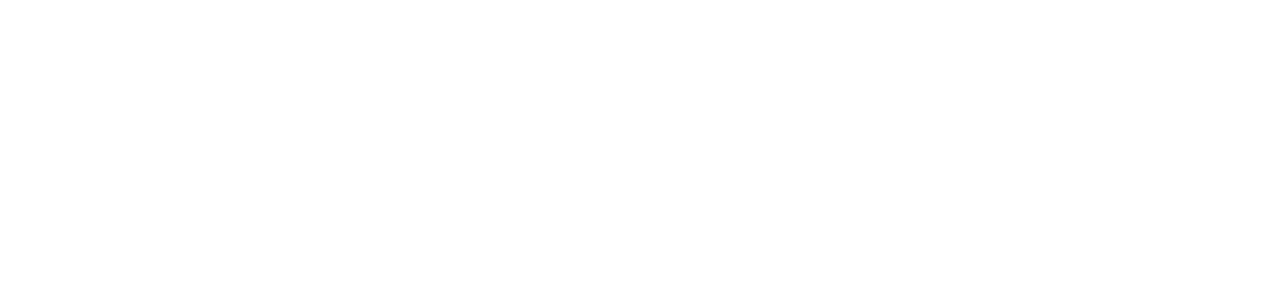
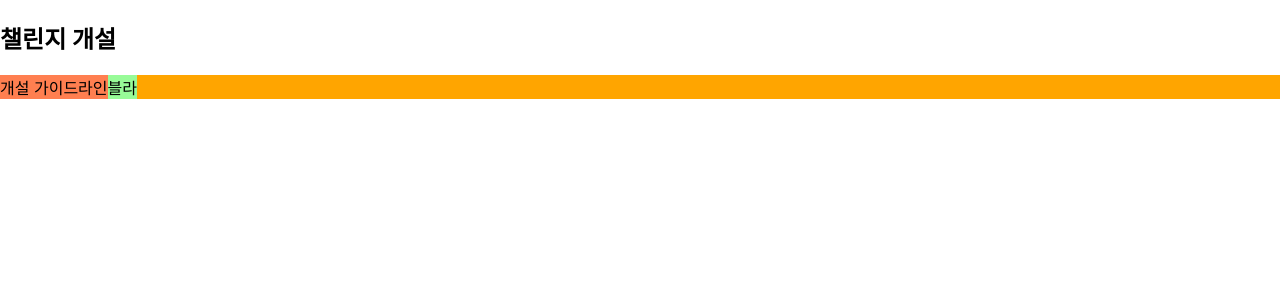
Before and after one commit to minjujung/harupiece_client, a React (Create React App) app: page /challenge in a window 1280 px wide. Shown: the top 300 px of the page. Built offline with nearby package versions, Linux system fonts and the light colour scheme.

Commit message:
[docs] 기본 뼈대 구축ing
개설 가이드라인과 개설 콘텐츠로 나눔

```diff
--- a/src/App.js
+++ b/src/App.js
@@ -2,12 +2,14 @@
 import { ConnectedRouter } from "connected-react-router";
 import { history } from "./redux/configureStore";
 import ChallengeDetail from "./pages/ChallengeDetail";
+import ChallengeCreate from "./pages/ChallengeCreate";
 
 function App() {
   return (
     <div className="App">
       <ConnectedRouter history={history}>
         <Route exact path="/challenge/:id" component={ChallengeDetail} />
+        <Route exact path="/challenge" component={ChallengeCreate} />
       </ConnectedRouter>
     </div>
   );
--- /dev/null
+++ b/src/pages/ChallengeCreate.js
@@ -0,0 +1,29 @@
+import React from "react";
+import styled from "styled-components";
+
+function ChallengeCreate() {
+  return (
+    <>
+      <h2>챌린지 개설</h2>
+      <CreateContainer>
+        <GuideLine>개설 가이드라인</GuideLine>
+        <CreateContents>블라</CreateContents>
+      </CreateContainer>
+    </>
+  );
+}
+
+const CreateContainer = styled.div`
+  background-color: orange;
+  display: flex;
+`;
+
+const GuideLine = styled.div`
+  background-color: coral;
+`;
+
+const CreateContents = styled.div`
+  background-color: palegreen;
+`;
+
+export default ChallengeCreate;
```
